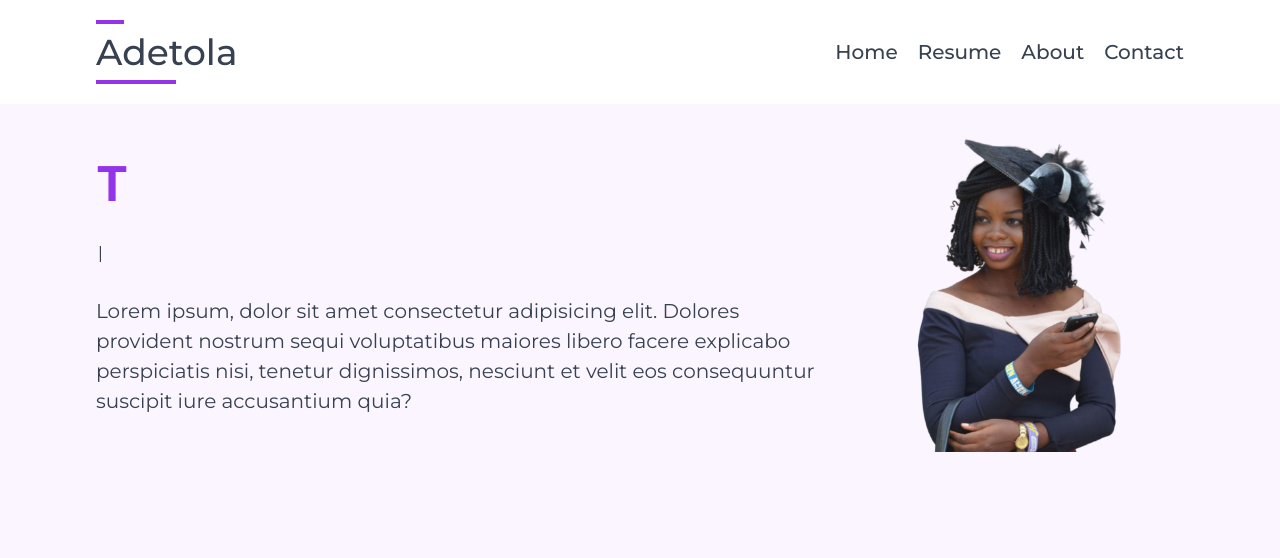
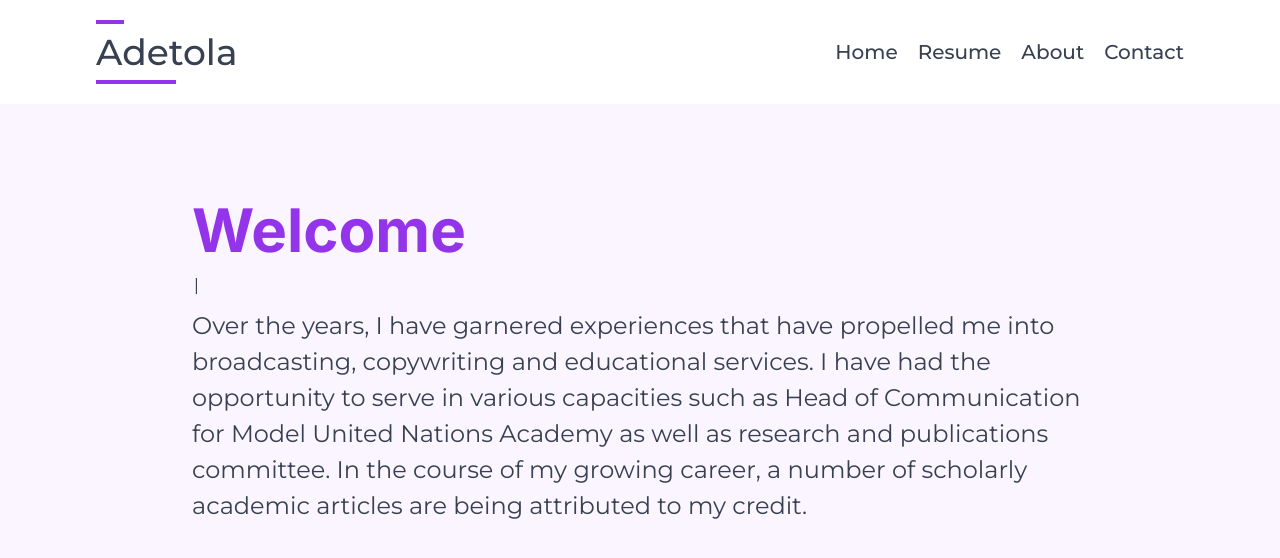
Before and after one commit to joshuaah101/Adetola, a Next.js app: page / in a window 1280 px wide. Shown: the top 558 px of the page. Built offline with nearby package versions, Linux system fonts and the light colour scheme.

Commit message:
removed the picture and changed the layout

```diff
--- a/app/page.tsx
+++ b/app/page.tsx
@@ -21,8 +21,11 @@ function Home() {
   useEffect(() => {
     // Create a new instance of Typed
     const typed = new Typed('#typed-output', {
-      strings: ['Hello, World!', 'I am ADETOLA R, ADENUSI PhD.', 'This is my portfolio page'],
-      typeSpeed: 50,
+      strings: ['Hello there, I am Adetola Adenusi.',
+                'Welcome to my space',
+                'I offer a variety of writing, developmental and voice over artistry services.'
+              ],
+      typeSpeed: 70,
       backSpeed: 25,
       loop: true,
     });
@@ -37,23 +40,23 @@ function Home() {
       <div className="h-dvh flex flex-col">
         <Navbar />
 
-        <div className="flex flex-col md:flex-row gap-10 justify-between mt-5 px-8 md:px-24 md:items-center">
-          <div className="flex flex-col space-y-8">
-            <header id="typed-output" className={`${inter.className} text-4xl md:text-5xl font-bold text-purple-600`}>
+        <div className="flex justify-between mt-8 md:mt-24 px-8 md:px-24">
+          <div className="flex flex-col space-y-3 md:max-w-4xl mx-auto">
+            <header id="typed-output" className={`${inter.className} text-4xl md:text-6xl font-bold text-purple-600`}>
             </header>
 
-            <p className={`${montserrat.className} leading-normal text-xl`}>
-              Lorem ipsum, dolor sit amet consectetur adipisicing elit. Dolores provident nostrum sequi voluptatibus maiores libero facere explicabo perspiciatis nisi, tenetur dignissimos, nesciunt et velit eos consequuntur suscipit iure accusantium quia?
+            <p className={`${montserrat.className} leading-normal text-2xl dark:text-gray-400`}>
+              Over the years, I have garnered experiences that have propelled me into broadcasting, copywriting and educational services. I have had the opportunity to serve in various capacities such as Head of Communication for Model United Nations Academy as well as research and publications committee. In the course of my growing career, a number of scholarly academic articles are being attributed to my credit.
             </p>
           </div>
-
+{/*
           <div className="w-full" data-aos="flip-down" data-aos-duration="2000" data-aos-easing="ease-in-out">
             <Image
               src={tola}
               className=""
               alt="Adetola"
             />
-          </div>
+          </div> */}
         </div>
 
 
```
